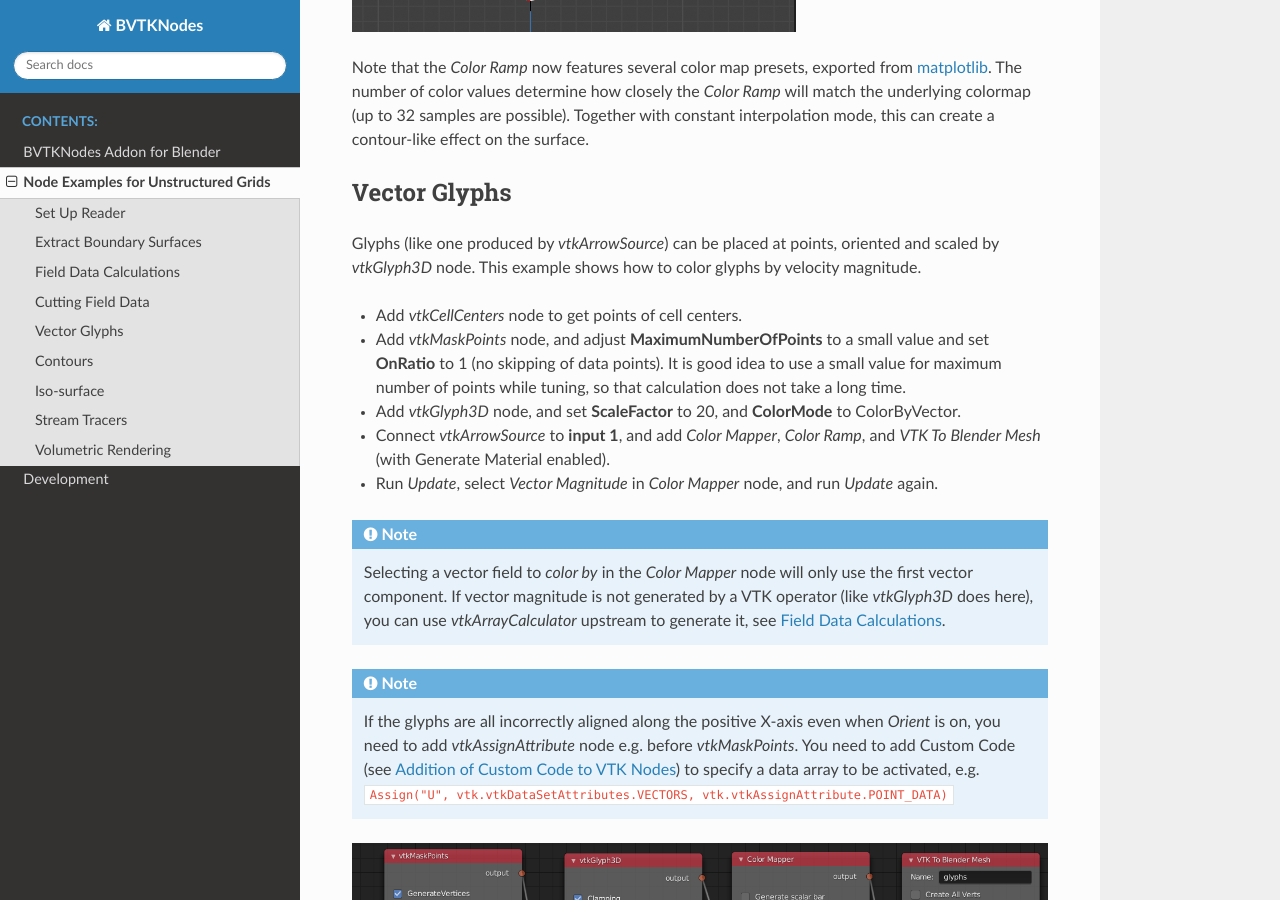
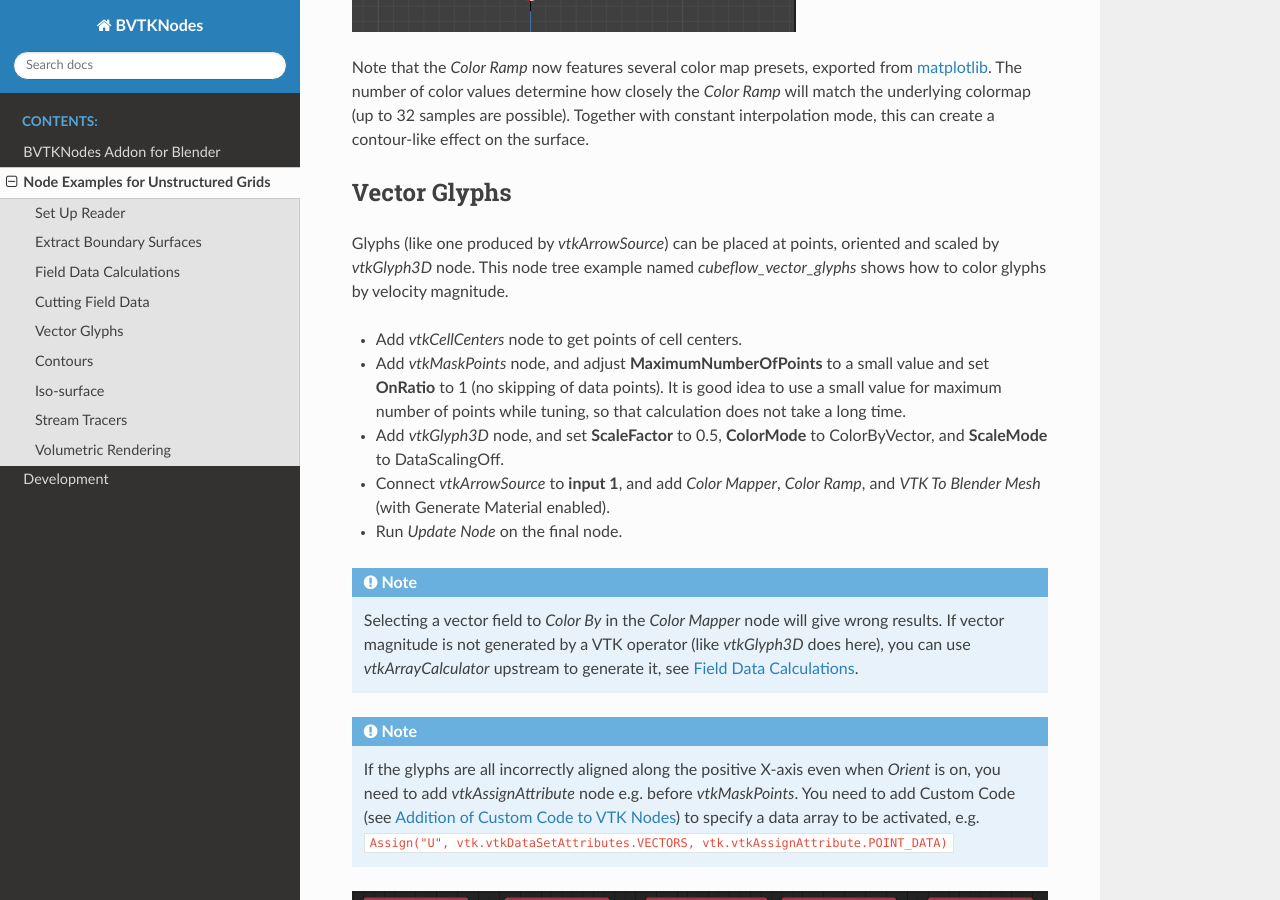
Before and after one commit to simboden/BVtkNodes, a Sphinx documentation site: the page built from docs/ug_nodes.rst, in a window 1280 px wide and 900 px high, scrolled down 5188 px. Built offline with Sphinx 7.4.7 and the Read the Docs theme 2.0.0, drawn with Linux system fonts in a browser that asks for light colours.

Commit message:
Docs: ug_nodes: Vector glyphs

```diff
--- a/docs/ug_nodes.rst
+++ b/docs/ug_nodes.rst
@@ -150,8 +150,9 @@ Vector Glyphs
 -------------
 
 Glyphs (like one produced by *vtkArrowSource*) can be placed at
-points, oriented and scaled by *vtkGlyph3D* node. This example shows
-how to color glyphs by velocity magnitude.
+points, oriented and scaled by *vtkGlyph3D* node. This node tree
+example named *cubeflow_vector_glyphs* shows how to color glyphs by
+velocity magnitude.
 
 * Add *vtkCellCenters* node to get points of cell centers.
 * Add *vtkMaskPoints* node, and adjust **MaximumNumberOfPoints** to a
@@ -159,17 +160,16 @@ how to color glyphs by velocity magnitude.
   points). It is good idea to use a small value for maximum number
   of points while tuning, so that calculation does not take a long
   time.
-* Add *vtkGlyph3D* node, and set **ScaleFactor** to 20, and
-  **ColorMode** to ColorByVector.
+* Add *vtkGlyph3D* node, and set **ScaleFactor** to 0.5,
+  **ColorMode** to ColorByVector, and **ScaleMode** to DataScalingOff.
 * Connect *vtkArrowSource* to **input 1**, and add *Color Mapper*,
   *Color Ramp*, and *VTK To Blender Mesh* (with Generate Material enabled).
-* Run *Update*, select *Vector Magnitude* in *Color Mapper* node, and
-  run *Update* again.
+* Run *Update Node* on the final node.
 
 .. note::
 
-   Selecting a vector field to *color by* in the *Color Mapper* node
-   will only use the first vector component. If vector magnitude is
+   Selecting a vector field to *Color By* in the *Color Mapper* node
+   will give wrong results. If vector magnitude is
    not generated by a VTK operator (like *vtkGlyph3D* does here),
    you can use *vtkArrayCalculator* upstream to generate it, see
    `Field Data Calculations`_.
```
Also changed, not shown: docs/images/ug_glyphs_nodesetup.png, 1 other file.
